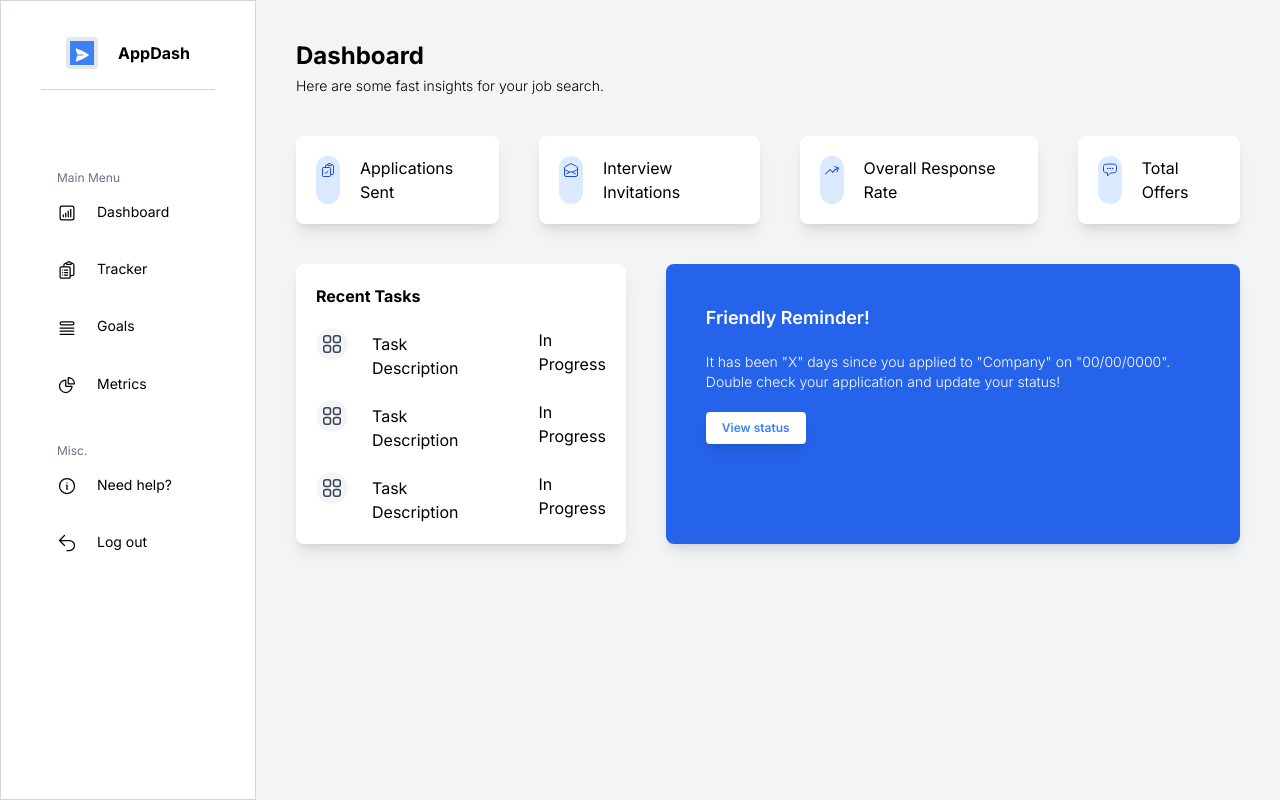
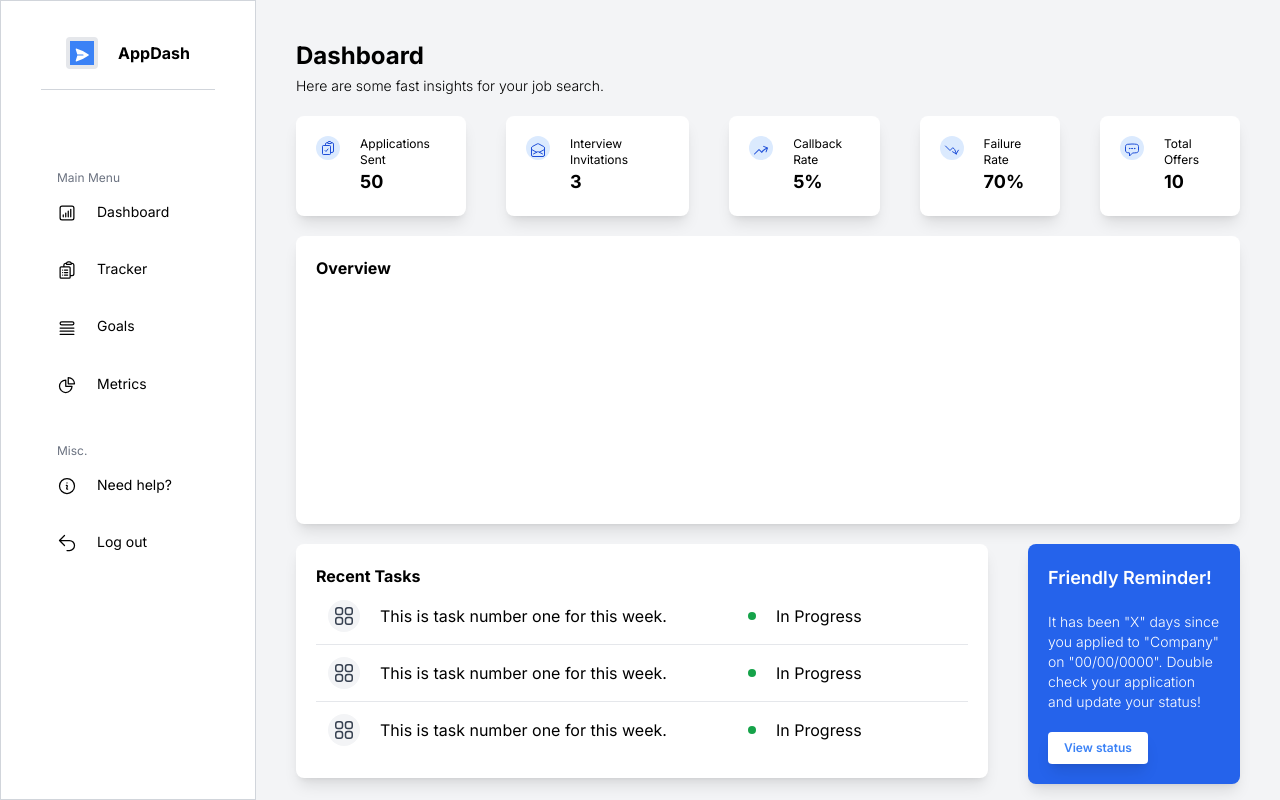
Before and after one commit to skhanal5/Insights, a Next.js app in the folder crud-app/app-tracker/: page /dashboard in a window 1280 px wide. Built offline with nearby package versions, Linux system fonts and the light colour scheme.

Commit message:
Divided elements into more components

```diff
--- /dev/null
+++ b/crud-app/app-tracker/app/dashboard/components/Dot.js
@@ -0,0 +1,8 @@
+// Dot.js
+import React from 'react';
+
+const Dot = ({ color = 'bg-gray-500' }) => (
+  <div className={`h-2 w-2 rounded-full ${color}`} />
+);
+
+export default Dot;
--- /dev/null
+++ b/crud-app/app-tracker/app/dashboard/components/FastMetrics.js
@@ -0,0 +1,70 @@
+import {
+  ArrowTrendingDownIcon,
+  ChatBubbleLeftEllipsisIcon,
+  ClipboardDocumentCheckIcon,
+  EnvelopeOpenIcon,
+} from "@heroicons/react/24/outline";
+
+import { ArrowTrendingUpIcon } from "@heroicons/react/24/solid";
+
+export default function FastMetrics() {
+  return (
+    <div className="flex flex-row gap-10 mt-5">
+      <div className="bg-white shadow-lg rounded-lg p-5 w-fit">
+        <div className="flex flex-row gap-5 ">
+          <div className="flex bg-blue-100 rounded-full h-6 w-6 justify-center items-center">
+            <ClipboardDocumentCheckIcon className="text-blue-700 h-4 w-6 inline-block"></ClipboardDocumentCheckIcon>
+          </div>
+          <div>
+            <p className="text-xs"> Applications Sent </p>
+            <p className="font-bold text-lg"> 50 </p>
+          </div>
+        </div>
+      </div>
+      <div className="bg-white shadow-lg rounded-lg p-5 w-fit">
+        <div className="flex flex-row gap-5">
+          <div className="bg-blue-100 rounded-full h-6 w-6 justify-center items-center">
+            <EnvelopeOpenIcon className="text-blue-700 h-4 w-6 inline-block"></EnvelopeOpenIcon>
+          </div>
+          <div>
+            <p className="text-xs"> Interview Invitations </p>
+            <p className="font-bold text-lg"> 3 </p>
+          </div>
+        </div>
+      </div>
+      <div className="bg-white shadow-lg rounded-lg p-5 w-fit">
+        <div className="flex flex-row gap-5">
+          <div className="bg-blue-100 rounded-full h-6 w-6 justify-center items-center">
+            <ArrowTrendingUpIcon className="text-blue-700 h-4 w-6 inline-block"></ArrowTrendingUpIcon>
+          </div>
+          <div>
+            <p className="text-xs"> Callback Rate </p>
+            <p className="font-bold text-lg"> 5% </p>
+          </div>
+        </div>
+      </div>
+      <div className="bg-white shadow-lg rounded-lg p-5 w-fit">
+        <div className="flex flex-row gap-5">
+          <div className="bg-blue-100 rounded-full h-6 w-6 justify-center items-center">
+            <ArrowTrendingDownIcon className="text-blue-700 h-4 w-6 inline-block"></ArrowTrendingDownIcon>
+          </div>
+          <div>
+            <p className="text-xs"> Failure Rate</p>
+            <p className="font-bold text-lg"> 70% </p>
+          </div>
+        </div>
+      </div>
+      <div className="bg-white shadow-lg rounded-lg p-5 w-fit">
+        <div className="flex flex-row gap-5">
+          <div className="bg-blue-100 rounded-full h-6 w-6 justify-center items-center">
+            <ChatBubbleLeftEllipsisIcon className="text-blue-700 h-4 w-6 inline-block"></ChatBubbleLeftEllipsisIcon>
+          </div>
+          <div>
+            <p className="text-xs"> Total Offers </p>
+            <p className="font-bold text-lg"> 10 </p>
+          </div>
+        </div>
+      </div>
+    </div>
+  );
+}
--- /dev/null
+++ b/crud-app/app-tracker/app/dashboard/components/RecentTasks.js
@@ -0,0 +1,17 @@
+import TaskRow from "./TaskRow";
+export default function RecentTasks() {
+  return (
+    <div className="flex flex-row w-fit gap-10">
+      <div className="flex flex-col">
+        <div className="bg-white shadow-lg rounded-lg mt-5 w-fit p-5">
+          <h3 className="font-bold font-blue-700"> Recent Tasks </h3>
+          <div className="divide-y">
+            <TaskRow></TaskRow>
+            <TaskRow></TaskRow>
+            <TaskRow></TaskRow>
+          </div>
+        </div>
+      </div>
+    </div>
+  );
+}
--- /dev/null
+++ b/crud-app/app-tracker/app/dashboard/components/Reminder.js
@@ -0,0 +1,16 @@
+export default function Reminder() {
+  return (
+    <div className="flex flex-row shadow-lg rounded-lg bg-blue-600 mt-5 p-5">
+      <div>
+        <p className="text-lg font-semibold text-white">Friendly Reminder!</p>
+        <p className="text-sm font-light text-white mt-5">
+          It has been "X" days since you applied to "Company" on "00/00/0000".
+          Double check your application and update your status!
+        </p>
+        <button className="bg-white hover:bg-blue-100 shadow-lg text-blue-500 font-semibold text-xs mt-5 py-2 px-4 rounded">
+          View status
+        </button>
+      </div>
+    </div>
+  );
+}
--- a/crud-app/app-tracker/app/dashboard/components/SuccessIcon.js
+++ /dev/null
@@ -1,10 +0,0 @@
-// SuccessIcon.js
-import React from 'react';
-
-const SuccessIcon = ({ size = 8, color = 'text-green-500' }) => (
-  <svg className={`h-${size} w-${size} ${color}`} fill="none" stroke="currentColor" viewBox="0 0 24 24" xmlns="http://www.w3.org/2000/svg">
-    <path strokeLinecap="round" strokeLinejoin="round" strokeWidth="2" d="M5 13l4 4L19 7"></path>
-  </svg>
-);
-
-export default SuccessIcon;
--- a/crud-app/app-tracker/app/dashboard/components/AppCell.js
+++ b/crud-app/app-tracker/app/dashboard/components/TaskRow.js
@@ -1,17 +1,18 @@
 import { Squares2X2Icon } from "@heroicons/react/24/outline";
-
-export default function AppCell(){
+import Dot from "./Dot";
+export default function TaskRow(){
     return (
-        <div className="flex flex-row mt-5">
-            <div className="flex flex-row gap-5">
+        <div className="flex flex-row p-3">
+            <div className="flex flex-row gap-5 items-center">
               <div className="flex bg-gray-100 rounded-full h-8 w-8 justify-center items-center">
                 <Squares2X2Icon className="text-gray-700 h-6 w-8">
                   {" "}
                 </Squares2X2Icon>
               </div>
-              <h2 className="ml-1 mt-1"> Task Description </h2>
+              <p className="w-72">This is task number one for this week.</p>
             </div>
-            <div className="flex flex-col ml-20">
+            <div className="flex flex-row ml-20 w-52 gap-5 items-center">
+                <Dot color="bg-green-600"></Dot>
                 In Progress
             </div>
         </div>
--- a/crud-app/app-tracker/app/dashboard/components/mainpanel.js
+++ b/crud-app/app-tracker/app/dashboard/components/mainpanel.js
@@ -1,17 +1,11 @@
-import {
-  ChatBubbleLeftEllipsisIcon,
-  ClipboardDocumentCheckIcon,
-  EnvelopeOpenIcon,
-} from "@heroicons/react/24/outline";
-
-import { ArrowTrendingUpIcon } from "@heroicons/react/24/solid";
-import AppCell from "./appcell";
+import RecentTasks from "./RecentTasks";
+import Reminder from "./Reminder";
+import FastMetrics from "./FastMetrics";
 
 export default function MainPanel() {
   return (
     <div className="flex-1 bg-gray-100">
       <div className="flex flex-col ml-10 mr-10 mt-10">
-        <div>
         <div>
           <h2 className="font-bold text-2xl font-blue-700"> Dashboard </h2>
           <p className="mt-1 text-sm font-light font-gray-100">
@@ -19,75 +13,15 @@ export default function MainPanel() {
             Here are some fast insights for your job search.{" "}
           </p>
         </div>
-        </div>
-        <div className="flex flex-row gap-10 mt-10">
-          <div className="bg-white shadow-lg rounded-lg p-5 w-fit">
-            <div className="flex flex-row gap-5">
-              <div className="bg-blue-100 rounded-full w-6">
-                <ClipboardDocumentCheckIcon className="text-blue-700 h-4 w-6 inline-block">
-                  {" "}
-                </ClipboardDocumentCheckIcon>
-              </div>
-              <h2> Applications Sent </h2>
+        <FastMetrics></FastMetrics>
+        <div>
+          <div className="bg-white shadow-lg rounded-lg mt-5 w-102 h-72 p-5">
+            <h3 className="font-bold font-blue-700"> Overview </h3>
           </div>
         </div>
-          <div className="bg-white shadow-lg rounded-lg p-5 w-fit">
-            <div className="flex flex-row gap-5">
-              <div className="bg-blue-100 rounded-full w-6">
-                <EnvelopeOpenIcon className="text-blue-700 h-4 w-6 inline-block">
-                  {" "}
-                </EnvelopeOpenIcon>
-              </div>
-              <h2>Interview Invitations</h2>
-            </div>
-          </div>
-          <div className="bg-white shadow-lg rounded-lg p-5 w-fit">
-            <div className="flex flex-row gap-5">
-              <div className="bg-blue-100 rounded-full w-6">
-                <ArrowTrendingUpIcon className="text-blue-700 h-4 w-6 inline-block">
-                  {" "}
-                </ArrowTrendingUpIcon>
-              </div>
-              <h2>Overall Response Rate</h2>
-            </div>
-          </div>
-          <div className="bg-white shadow-lg rounded-lg p-5 w-fit">
-            <div className="flex flex-row gap-5">
-              <div className="bg-blue-100 rounded-full w-6">
-                <ChatBubbleLeftEllipsisIcon className="text-blue-700 h-4 w-6 inline-block">
-                  {" "}
-                </ChatBubbleLeftEllipsisIcon>
-              </div>
-              <h2>Total Offers</h2>
-            </div>
-          </div>
-        </div>
-        <div className="flex flex-row w-fit gap-10">
-          <div className="flex flex-col">
-            <div className="bg-white shadow-lg rounded-lg mt-10 w-fit p-5">
-              <h3 className="font-bold font-blue-700"> Recent Tasks </h3>
-              <div>
-                <AppCell></AppCell>
-                <AppCell></AppCell>
-                <AppCell></AppCell>
-              </div>
-            </div>
-          </div>
-          <div className="flex flex-row shadow-lg rounded-lg bg-blue-600 mt-10 p-10">
-              <div>
-                <p className="text-lg font-semibold text-white">
-                  Friendly Reminder!
-                </p>
-                <p className="text-sm font-light text-white mt-5">
-                  It has been "X" days since you applied to "Company" on
-                  "00/00/0000". Double check your application and update your
-                  status!
-                </p>
-                <button className="bg-white hover:bg-blue-100 shadow-lg text-blue-500 font-semibold text-xs mt-5 py-2 px-4 rounded">
-                  View status
-                </button>
-              </div>
-          </div>
+        <div className="flex flex-row gap-10">
+          <RecentTasks></RecentTasks>
+          <Reminder></Reminder>
         </div>
       </div>
     </div>
--- a/crud-app/app-tracker/app/dashboard/page.js
+++ b/crud-app/app-tracker/app/dashboard/page.js
@@ -1,5 +1,5 @@
-import MainPanel from "./components/mainpanel.js";
-import SideBar from "./components/sidebar.js";
+import MainPanel from "./components/MainPanel";
+import SideBar from "./components/SideBar";
 
 export default function Dashboard() {
   return (
--- a/crud-app/app-tracker/app/layout.js
+++ b/crud-app/app-tracker/app/layout.js
@@ -4,8 +4,8 @@ import { Inter } from 'next/font/google'
 const inter = Inter({ subsets: ['latin'] })
 
 export const metadata = {
-  title: 'App Tracker',
-  description: 'Generated by create next app',
+  title: 'AppDash',
+  description: 'Made by Subodh Khanal',
 }
 
 export default function RootLayout({ children }) {
```
Lines whose indentation alone changed are shown as unchanged.
